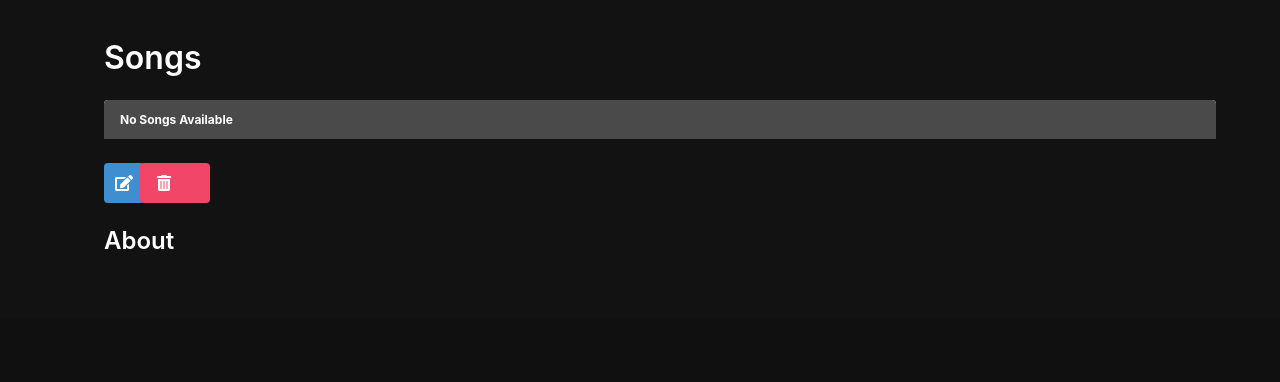
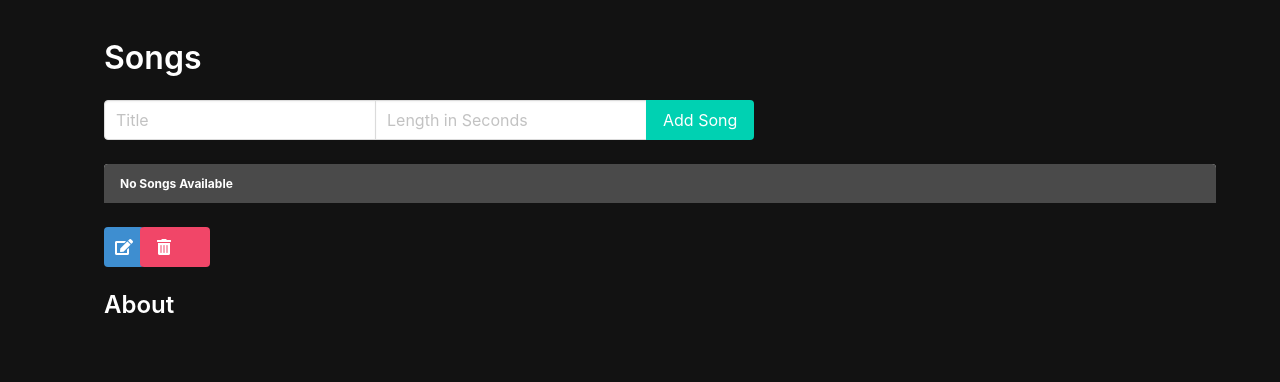
Before and after one commit to raymondborel/spotify_deploy, a Django app: template main_app/templates/artist_detail.html in a window 1280 px wide. Shown: the part 552-934 px from the top of the page. Before the commit the page ends 801 px from the top, so only its background shows below. Run offline with Django 4.2, Linux system fonts and the light colour scheme; the template is opened without the code that fills it, so the values that code supplies are empty.

Commit message:
finished new song form

```diff
--- a/main_app/templates/artist_detail.html
+++ b/main_app/templates/artist_detail.html
@@ -17,7 +17,33 @@
 <div class="detail__container">
     <div class="detail__songs mb-5">
         <h3 class="title is-3">Songs</h3>
-
+        <form class="mb-5" action="{% url 'song_create' artist.pk %}" method="post">
+            {% csrf_token %}
+            <div class="field has-addons">
+                <div class="control">
+                    <input
+                        class="input"
+                        type="text"
+                        name="title"
+                        placeholder="Title"
+                        required
+                    />
+                </div>
+                <div class="control">
+                    <input
+                        class="input"
+                        type="number"
+                        name="length"
+                        placeholder="Length in Seconds"
+                        min="1"
+                        required
+                    />
+                </div>
+                <div class="control">
+                    <input class="button is-primary" type="submit" value="Add Song" />
+                </div>
+            </div>
+        </form>
         {% for song in artist.songs.all %}
         <div class="song">
             <span>{{forloop.counter}}</span>
--- a/main_app/urls.py
+++ b/main_app/urls.py
@@ -12,4 +12,5 @@ urlpatterns = [
     path('artists/<int:pk>/', views.ArtistDetail.as_view(), name="artist_detail"),
     path('artists/<int:pk>/update', views.ArtistUpdate.as_view(), name="artist_update"),
     path('artists/<int:pk>/delete', views.ArtistDelete.as_view(), name="artist_delete"),
+    path('artists/<int:pk>/songs/new', views.SongCreate.as_view(), name="song_create"),
 ]
```
Also changed, not shown: main_app/views.py (+11 -12 lines).
